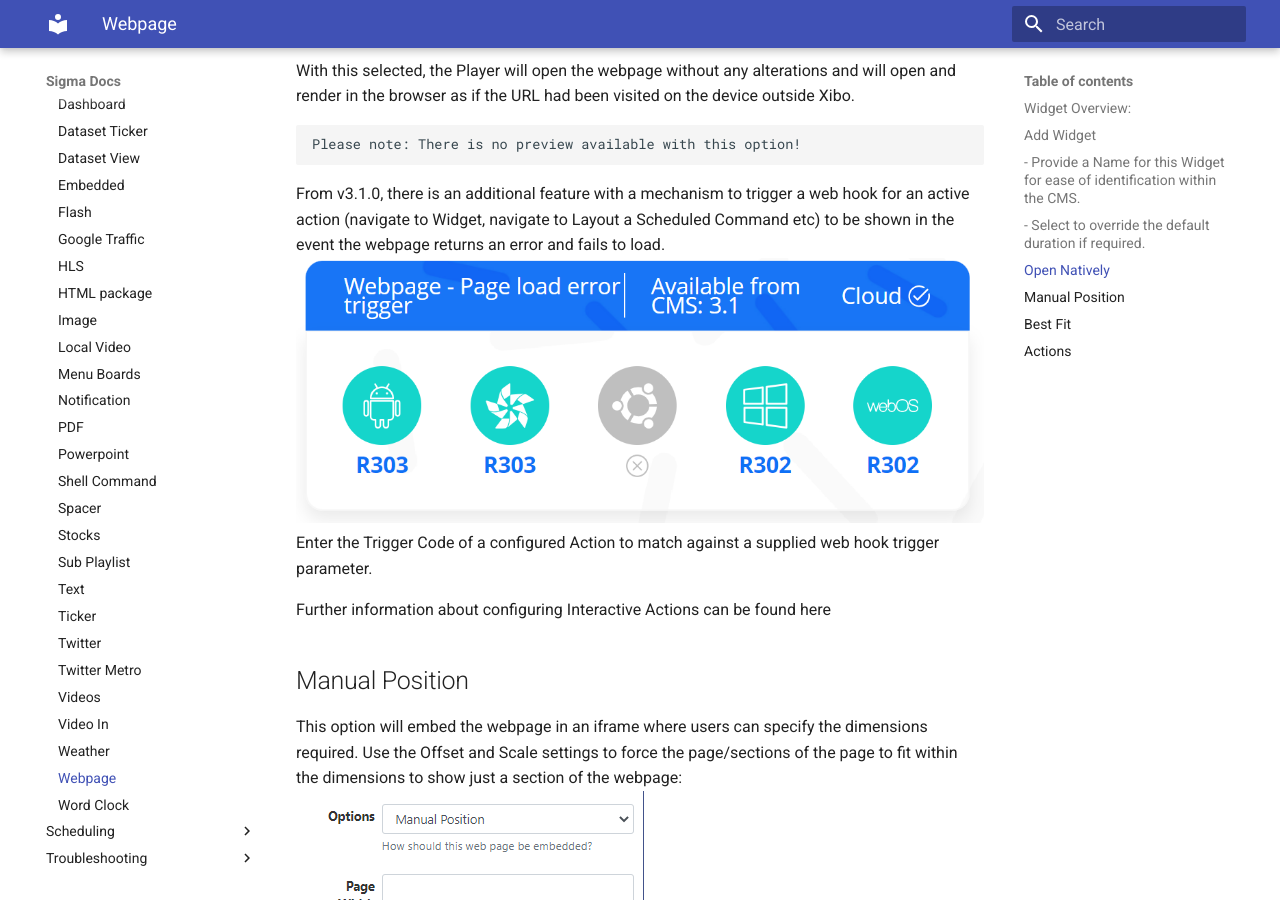
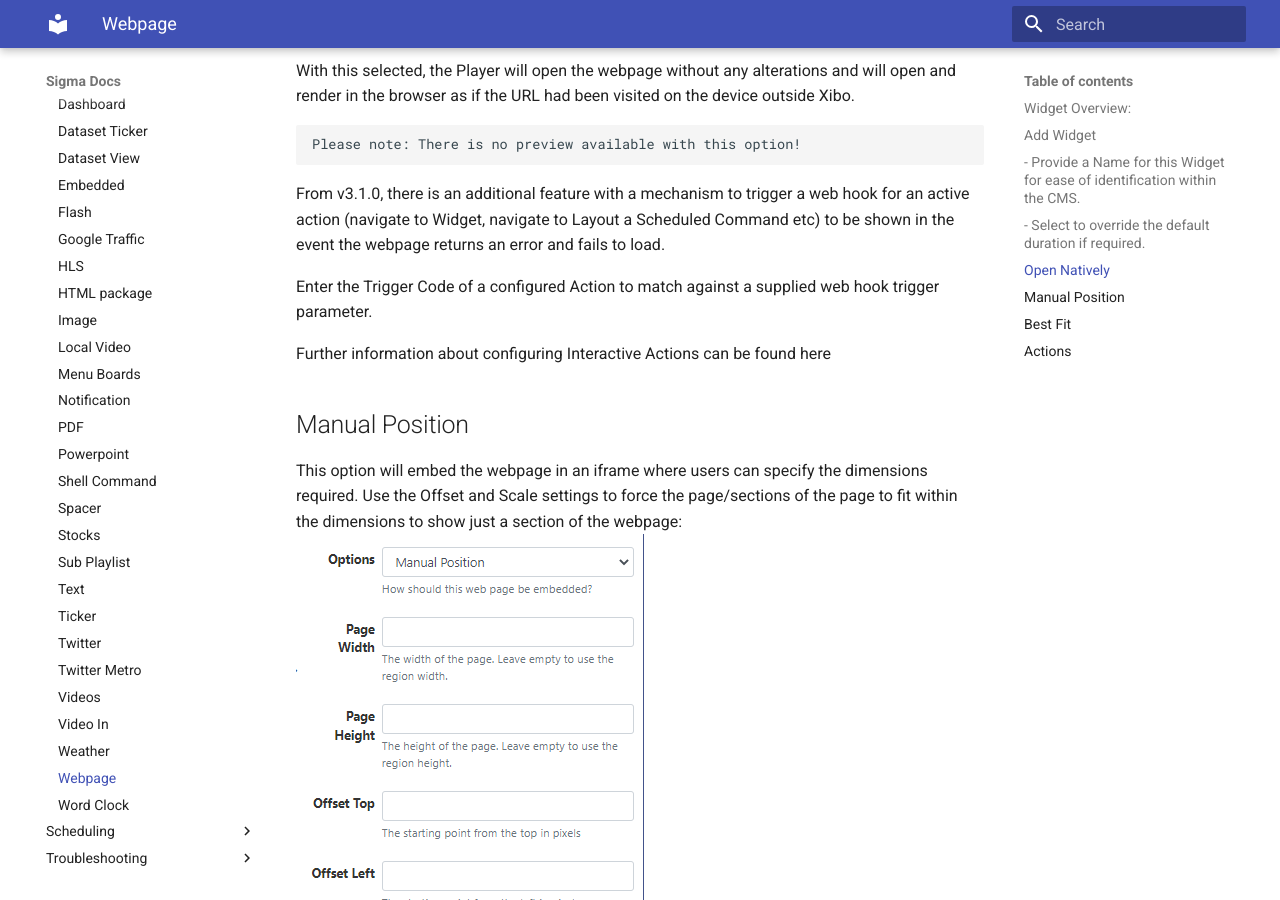
Before and after one commit to srkraut/sigma-docs, an MkDocs documentation site: the page built from docs/module/webpage.md, in a window 1280 px wide and 900 px high, scrolled down 1445 px. Built offline with MkDocs 1.6.1 and Material for MkDocs 9.7.7, drawn with Linux system fonts in a browser that asks for light colours; old or Windows-style settings are respelled for this version of MkDocs.

Commit message:
final release

````diff
--- a/docs/module/webpage.md
+++ b/docs/module/webpage.md
@@ -48,7 +48,7 @@
 ```
 
 From v3.1.0, there is an additional feature with a mechanism to trigger a web hook for an active action (navigate to Widget, navigate to Layout a Scheduled Command etc) to be shown in the event the webpage returns an error and fails to load.
-![Alt text](webpage3.png)
+
 Enter the Trigger Code of a configured Action to match against a supplied web hook trigger parameter.
 
 Further information about configuring Interactive Actions can be found here
````
Also changed, not shown: other parts of docs/module/webpage.md (+0 -1 lines), docs/module/webpage3.png (deleted), docs/module/webpage7.png (deleted).
